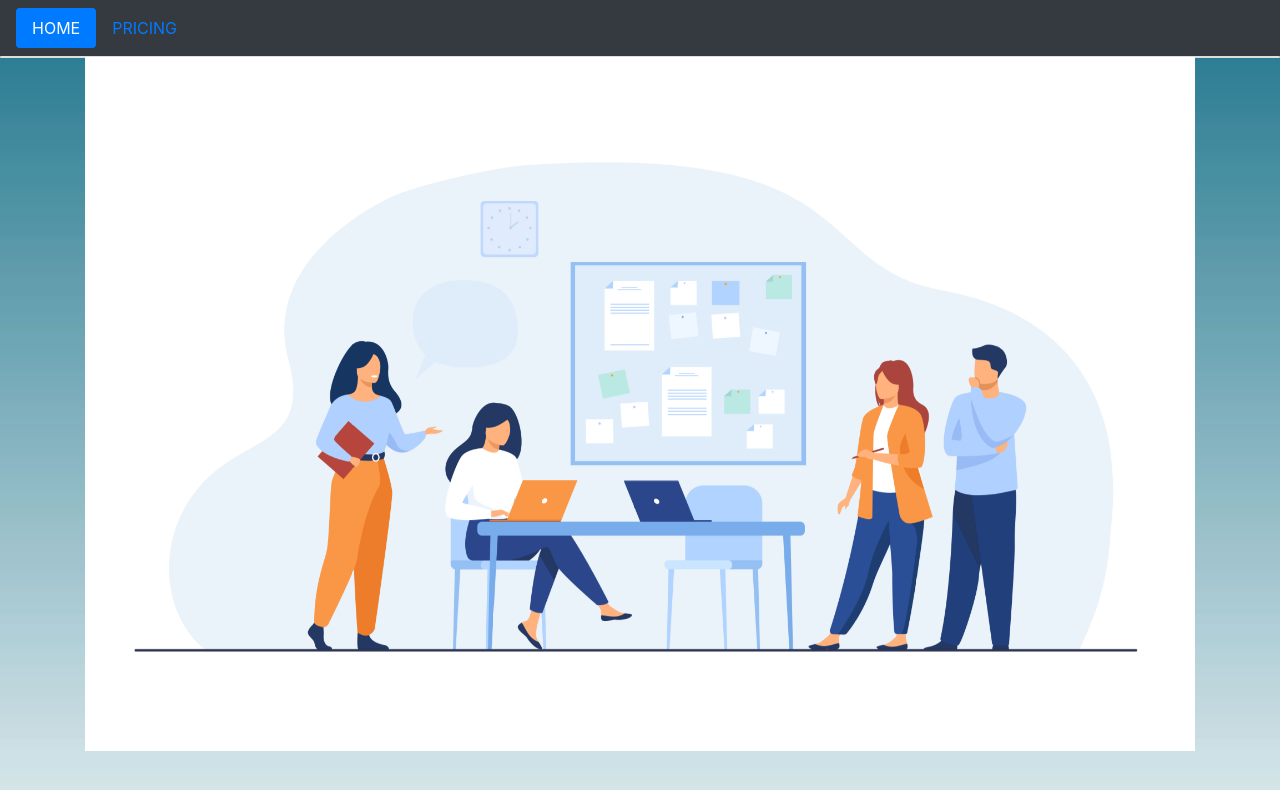
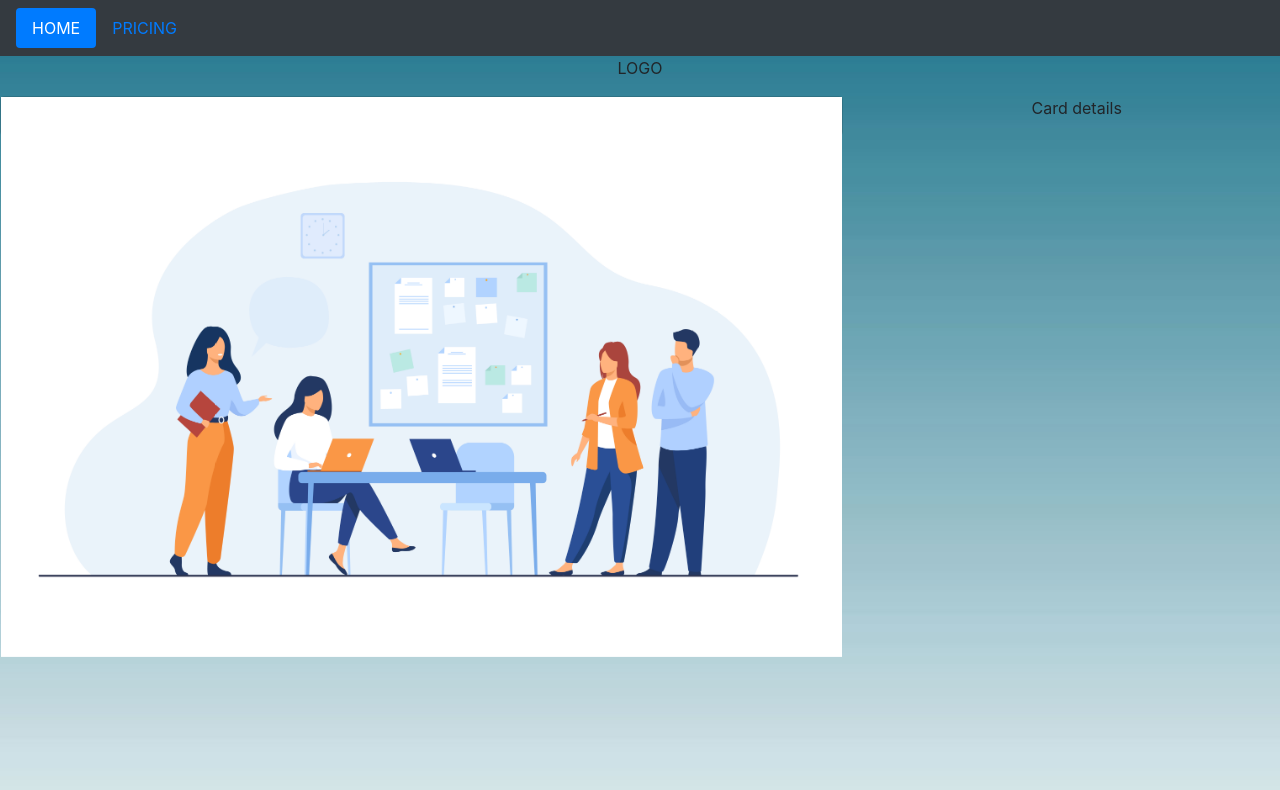
Before and after one commit to naveenkosigi/it-helpdesk-frontend, an Angular app: page /home/product in a window 1280 px wide. Shown: the top 790 px of the page. Built offline with nearby package versions, Linux system fonts and the light colour scheme.

Commit message:
made animation of product page to 2d

```diff
--- a/src/app/product-page/product-page.component.css
+++ b/src/app/product-page/product-page.component.css
@@ -1,13 +1,8 @@
-
-.carousel-indicators li{
-  background-color: black;
-}
 
 
 .scene {
   width: 100%;
   height: 100%;
-  perspective: 600px;
 }
 
 .card {
@@ -17,6 +12,7 @@
   transform-style: preserve-3d;
   cursor: pointer;
   position: relative;
+  background-color: transparent;
 }
 
 .card.is-flipped {
@@ -34,6 +30,9 @@
 }
 
 .card__face--back {
-  background: blue;
   transform: rotatex(180deg);
 }
+
+img{
+  height: 70vh;
+}
--- a/src/app/product-page/product-page.component.html
+++ b/src/app/product-page/product-page.component.html
@@ -19,16 +19,28 @@
 </div> -->
 
 
+<div class="row">
+  <div class="col-12">
+    <p class="text-center">LOGO</p>
+  </div>
+</div>
 
 
 
-<div class="scene scene--card">
-  <div class="card">
-    <div class="card__face card__face--front">
-      <div class="container">
-        <img src="../../assets/6308.jpg" style="width: 100%;height: 70%;">
+<div class="row">
+  <div class="col-8">
+    <div class="scene scene--card">
+      <div class="card">
+        <div class="card__face card__face--front">
+            <img src="../../assets/6308.jpg" class="img-fluid">
+        </div>
+        <div class="card__face card__face--back">
+            <img src="../../assets/4445.jpg" class="img-fluid">
+        </div>
       </div>
     </div>
-    <div class="card__face card__face--back">back</div>
+  </div>
+  <div class="col-4">
+    <p class="text-center">Card details</p>
   </div>
 </div>
```
